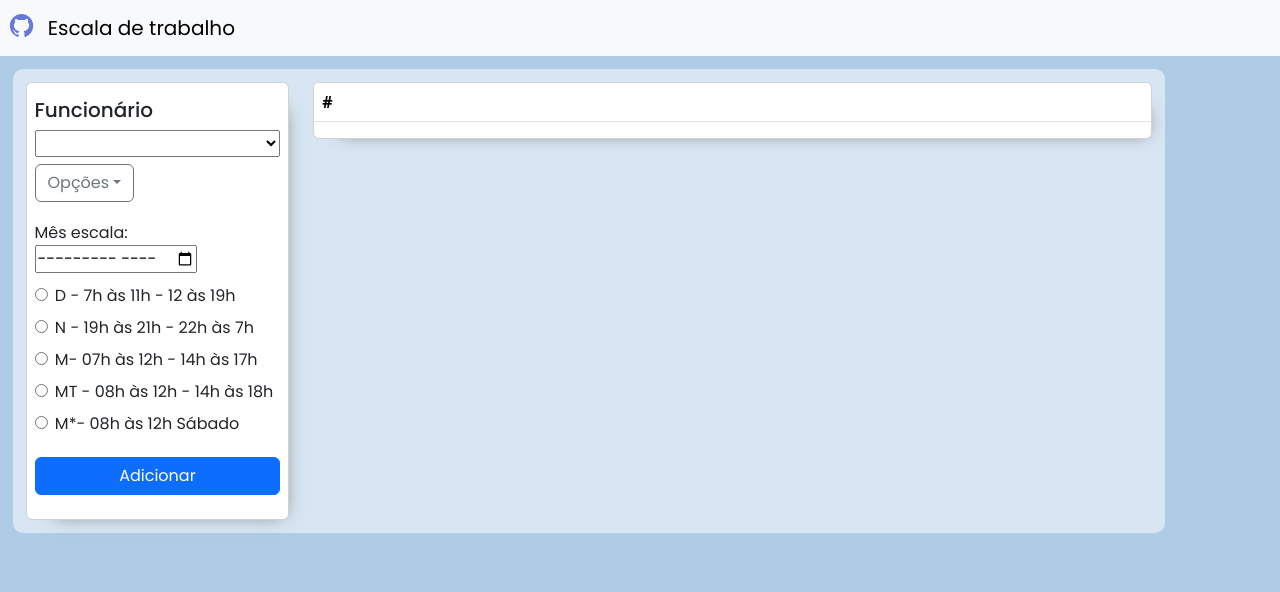
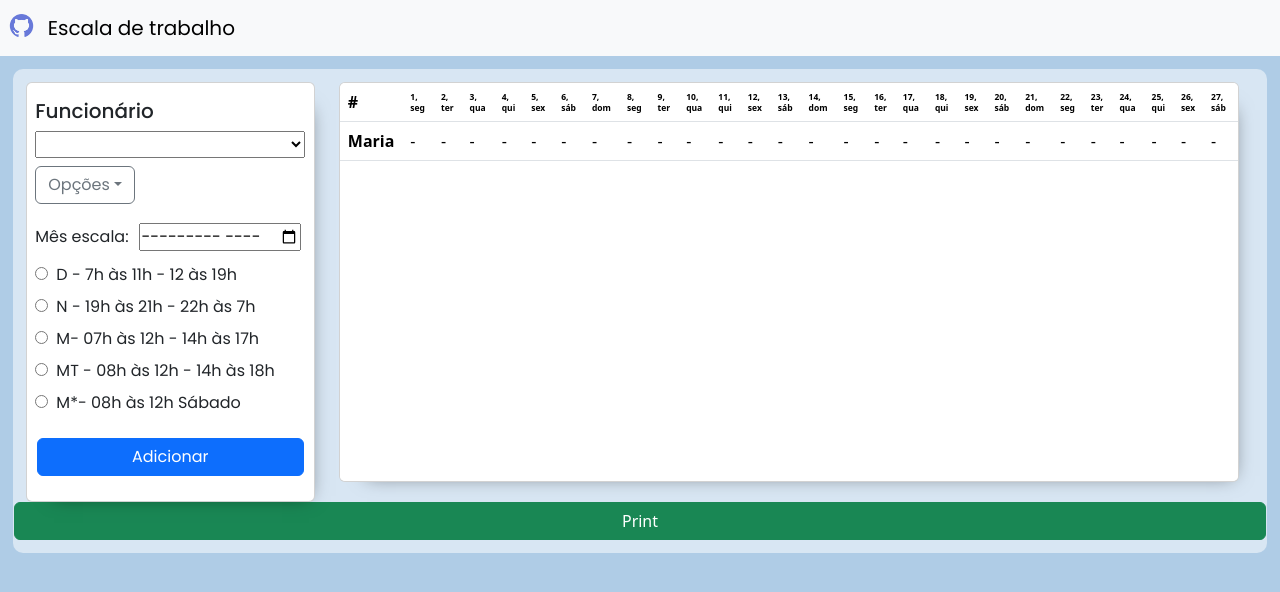
Before and after one commit to wesmnovaes/escala-de-trabalho, an Angular app in the folder escala/: page / in a window 1280 px wide. Shown: the top 592 px of the page. Built offline with nearby package versions, Linux system fonts and the light colour scheme.

Commit message:
adiciona duas bibliotecas e a funcao para impressao da planilha de escala

```diff
--- a/escala/package.json
+++ b/escala/package.json
@@ -23,6 +23,8 @@
     "@angular/ssr": "^17.3.0",
     "bootstrap": "^5.3.3",
     "express": "^4.18.2",
+    "html2canvas": "^1.4.1",
+    "jspdf": "^2.5.1",
     "moment": "^2.30.1",
     "rxjs": "~7.8.0",
     "tslib": "^2.3.0",
--- a/escala/src/app/app.component.html
+++ b/escala/src/app/app.component.html
@@ -90,8 +90,8 @@
       </div>
       <!-- Tabela de escala -->
       <div class="col-9">
-        <div class="card card-table">
-        <table class="table" >
+        <div class="card card-table" id="tabela_escala">
+        <table class="table">
             <thead>
               <tr >
                 <th scope="col">#</th>
@@ -185,5 +185,6 @@
           </div>
         </div>
       </div>
+      <button class="btn btn-success" (click)="gerarPDF()"> Print </button>
     </div>
   </div>
--- a/escala/src/app/app.component.ts
+++ b/escala/src/app/app.component.ts
@@ -6,6 +6,8 @@ import { FormsModule, ReactiveFormsModule } from '@angular/forms';
 
 import '../../node_modules/moment/locale/pt-br';
 import { Funcionario } from './Interfaces/funcionario';
+import { jsPDF }  from 'jspdf';
+import html2canvas from 'html2canvas';
 
 @Component({
   selector: 'app-root',
@@ -18,9 +20,16 @@ import { Funcionario } from './Interfaces/funcionario';
 
 export class AppComponent {
 
-  calen:any[] = []
-  escala:any[] = []
+  //calen:any[] = []
+  //escala:any[] = []
   pessoas = ['Maria', 'José','Júlia','Pedro']
+  mes;
+
+  // dados para teste
+  calen:any[] = [ "1, seg"	,"2, ter"	,"3, qua"	,"4, qui"	,"5, sex"	,"6, sáb"	,"7, dom"	,"8, seg"	,"9, ter"	,"10, qua"	,"11, qui"	,"12, sex"	,"13, sáb	","14, dom"	,"15, seg"	,"16, ter"	,"17, qua"	,"18, qui"	,"19, sex"	,"20, sáb"	,"21, dom	","22, seg"	,"23, ter"	,"24, qua"	,"25, qui"	,"26, sex	","27, sáb	","28, dom","29, seg","30, ter" ]
+  escala:any[] = [{nome:"Maria", escala:["-","-","-","-","-","-","-","-","-","-","-","-","-","-","-","-","-","-","-","-","-","-","-","-","-","-","-","-","-","-",]}]
+
+
   constructor(private $services: EscalaService, private formBuilder: FormBuilder){}
 
   funcionario:any[] = [];
@@ -42,9 +51,26 @@ export class AppComponent {
     nomefuncionario: ''
   })
 
+    gerarPDF(){
+      let elementoParaImprimir
+      elementoParaImprimir = document.getElementById('tabela_escala');
+     html2canvas(elementoParaImprimir, {scale:2}).then((canvas) => {
+        const pdf = new jsPDF({
+          orientation: 'l',
+          unit: 'mm',
+          format: 'a4',
+          /*putOnlyUsedFonts:true*/
+         });
+        pdf.addImage(canvas.toDataURL('image/PNG'),'PNG',5,5,280,120,'','SLOW',0);
+        pdf.setFontSize(12)
+        pdf.save('Escala - '+this.mes);
+      })
+    }
+
     onSubmit(){
       this.funcionario.push(this.checkoutForm.value.SelectfuncionaiosLista)
       if(this.checkoutForm.value.escolhaMes != undefined){
+        this.mes = this.checkoutForm.value.escolhaMes;
         this.calen = this.$services.addMes(this.checkoutForm.value);
       }
       this.preencheEscala(this.checkoutForm.value.SelectfuncionaiosLista,this.$services.addEscala(this.checkoutForm.value.dia1,
--- a/escala/src/styles.css
+++ b/escala/src/styles.css
@@ -9,7 +9,7 @@ body{
     padding: 1%;
     background-color: #d8e6f3 !important;
     border-radius: 10px;
-    width: 90%;
+    /*width: 90%;*/
 }
 .card-checkbox{
     margin-top: 5%;
@@ -79,3 +79,7 @@ body{
     margin-left: 4%;
     margin-right: 4%;
   }
+  #tabela_escala{
+    width: 900px;
+    height: 400px;
+  }
```
Also changed, not shown: 1 other file (tests, documents, lock files or other folders).
